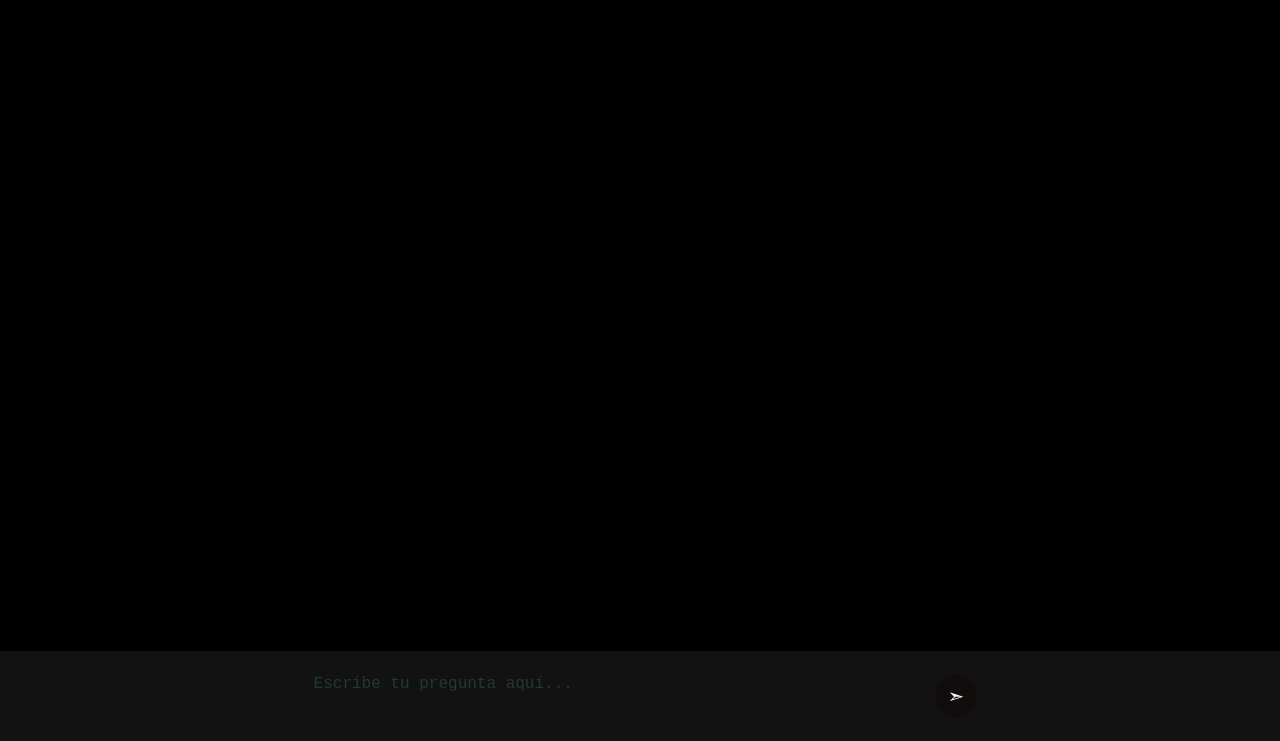
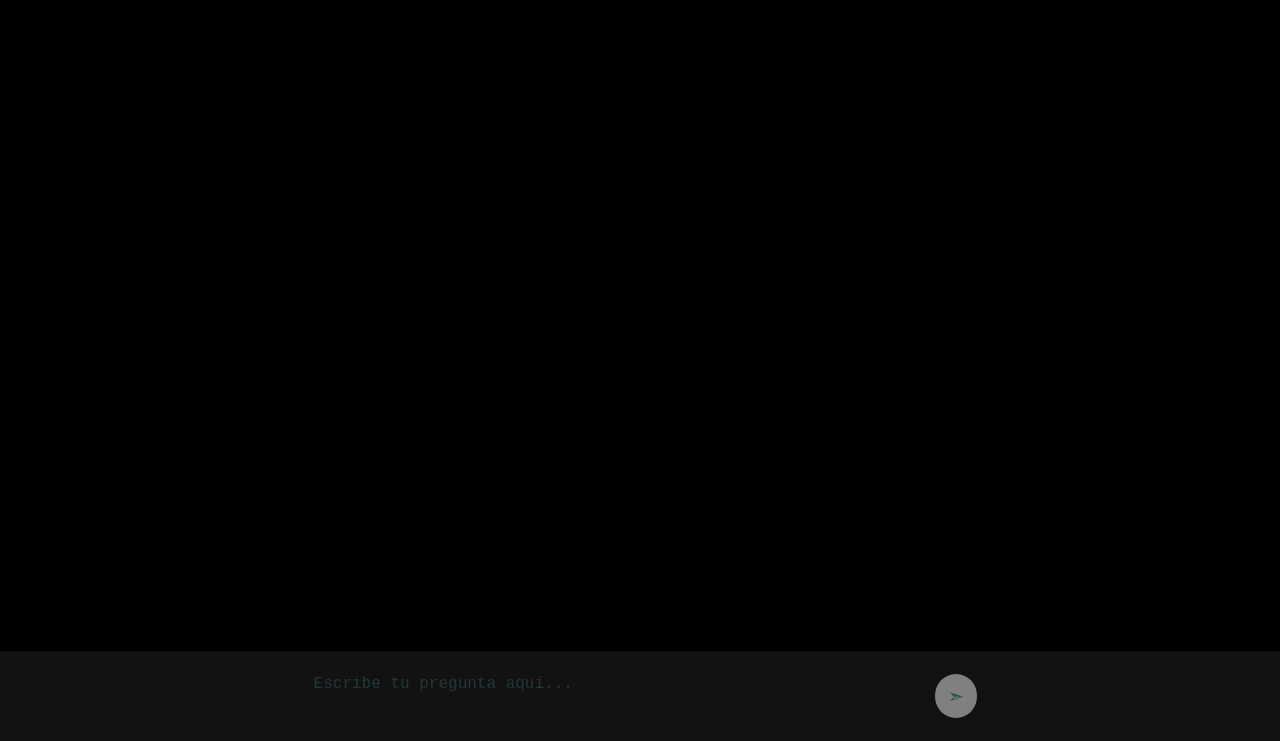
Before and after one commit to mobilepadawan/artificial-intelligence, a plain HTML site: page MoonGPT-2/index.html in a window 1280 px wide. Shown: the part 59-800 px from the top of the page. Drawn offline with nearby package versions, Linux system fonts and the light colour scheme.

Commit message:
Fine tuning over send-button:disabled

```diff
--- a/MoonGPT-2/css/styles.css
+++ b/MoonGPT-2/css/styles.css
@@ -256,3 +256,10 @@ form {
 #send-button:active {
     transform: scale(.96);
 }
+
+#send-button:disabled {
+    cursor: not-allowed;
+    background-color:grey;
+    color: darkslategray;
+    transform: none;
+}
```
